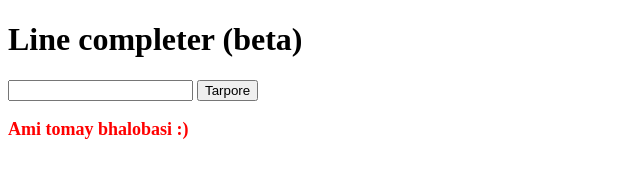
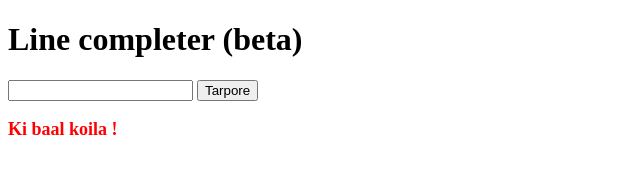
Before and after one commit to mashrufehsan/mashrufehsan.github.io, a plain HTML site: page index.html in a window 1280 px wide. Both pictures are taken after a click on the button "Tarpore". Shown: the whole page, without its empty margins (0-640 px from the left). Drawn offline with Linux system fonts and the light colour scheme.

Commit message:
Added a bit AI (LOL)

```diff
--- a/index.html
+++ b/index.html
@@ -21,7 +21,12 @@
 
     <script>
       function changeColor() {
-        document.getElementById("changeColor").innerHTML = "Ami tomay bhalobasi :)";
+        let len = userInput.value.length;
+        if(userInput.value[len-1]== "i" &&(userInput.value[len-2]=="s" || userInput.value[len-3]=="s") ){
+          document.getElementById("changeColor").innerHTML = "Ami tomay bhalobasi :)";
+        }
+        else
+          document.getElementById("changeColor").innerHTML = "Ki baal koila !";
       }
     </script>
   </body>
```
